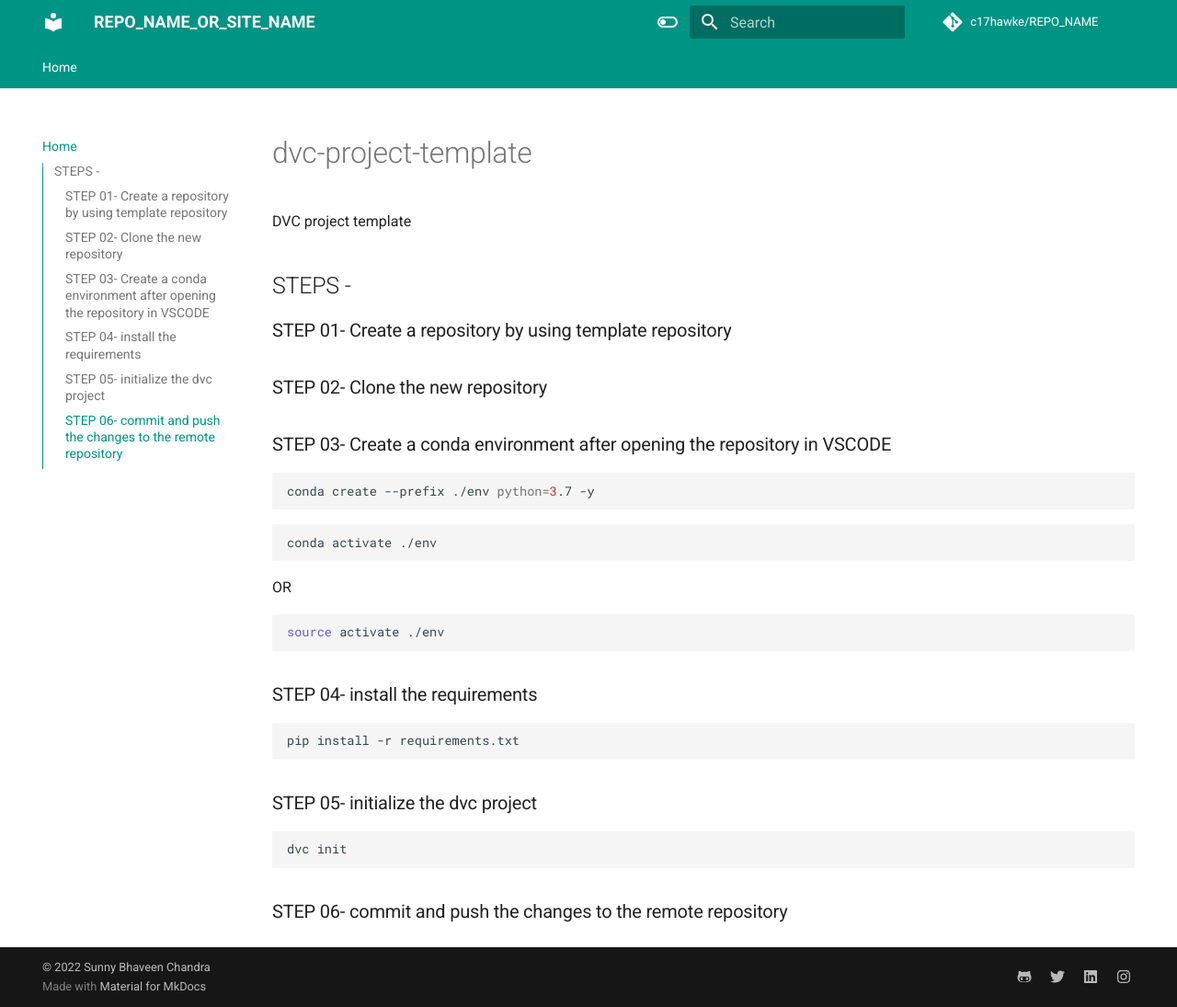
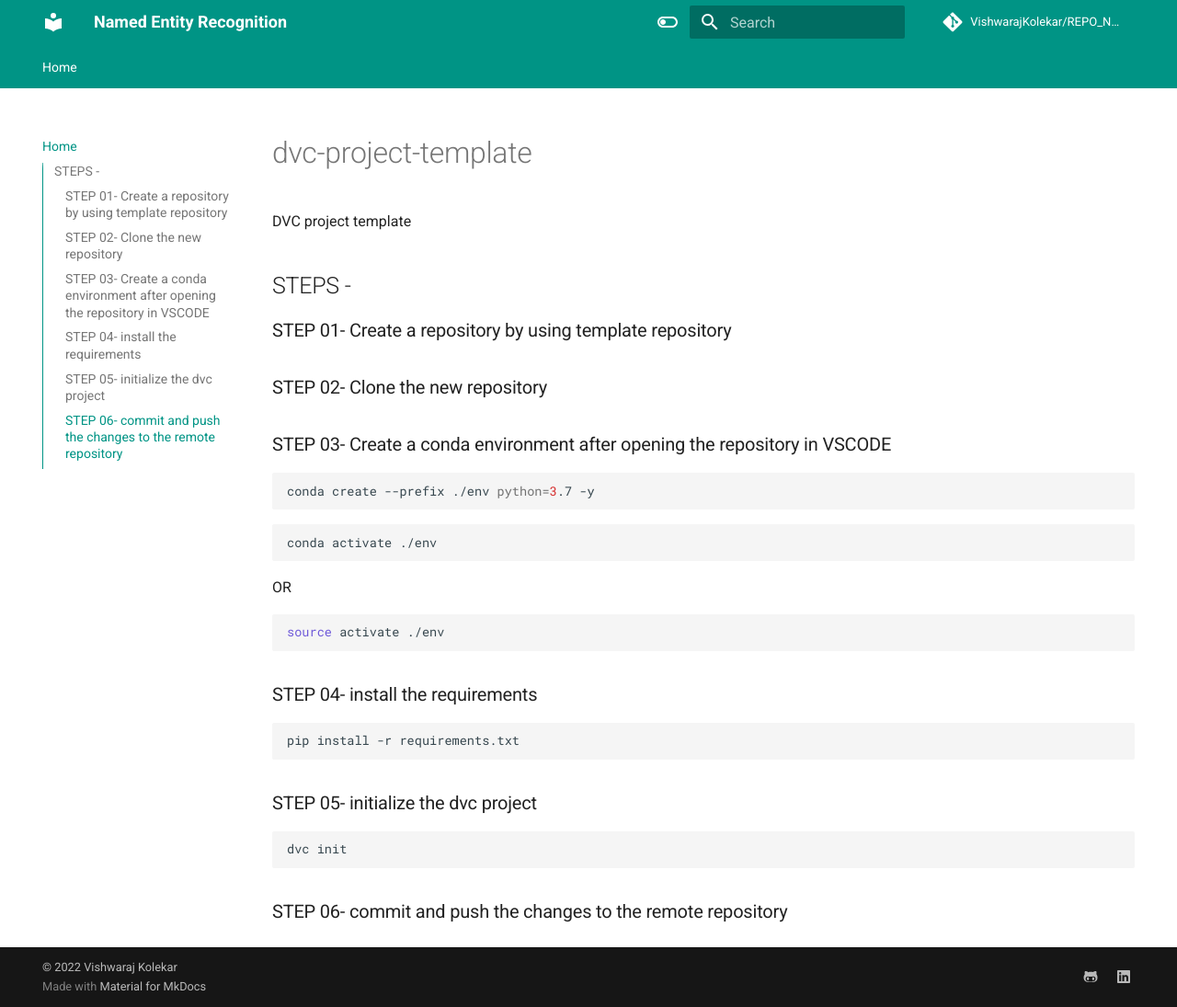
Before and after one commit to VishwarajKolekar/Named-Entity-Recognition, an MkDocs documentation site: the page built from docs/index.md, in a window 1280 px wide and 1095 px high. Shown: the whole window at 92% size. Built offline with MkDocs 1.6.1 and Material for MkDocs 9.7.7, drawn with Linux system fonts in a browser that asks for light colours; comment, search, counter and statistics services are not loaded.

Commit message:
mkdocs changes

```diff
--- a/mkdocs.yml
+++ b/mkdocs.yml
@@ -1,16 +1,16 @@
 # Project information
-site_name: REPO_NAME_OR_SITE_NAME
+site_name: Named Entity Recognition
 # defeine TOC or order of website-
 nav:
   - Home: index.md
 
-site_author: Sunny Bhaveen Chandra
+site_author: Vishwaraj Kolekar
 site_description: >-
   DESCRIPTION
 
 # Repository
-repo_name: c17hawke/REPO_NAME
-repo_url: https://github.com/c17hawke/REPO_NAME
+repo_name: VishwarajKolekar/REPO_NAME
+repo_url: https://github.com/VishwarajKolekar/REPO_NAME
 
 # Configuration
 theme:
@@ -39,13 +39,9 @@ theme:
 extra:
   social:
     - icon: fontawesome/brands/github-alt
-      link: https://github.com/c17hawke
-    - icon: fontawesome/brands/twitter
-      link: https://twitter.com/c17hawke
+      link: https://github.com/VishwarajKolekar
     - icon: fontawesome/brands/linkedin
-      link: https://linkedin.com/in/c17hawke
-    - icon: fontawesome/brands/instagram
-      link: https://www.instagram.com/c17hawke/
+      link: https://www.linkedin.com/in/vishwaraj-kolekar-b9b35b153/
 
 extra_javascript:
   - javascripts/mathjax.js
@@ -70,4 +66,4 @@ plugins:
   - search
 
 copyright: |
-  &copy; 2022 <a href="https://github.com/c17hawke"  target="_blank" rel="noopener">Sunny Bhaveen Chandra</a>
+  &copy; 2022 <a href="https://github.com/VishwarajKolekar"  target="_blank" rel="noopener">Vishwaraj Kolekar</a>
```
